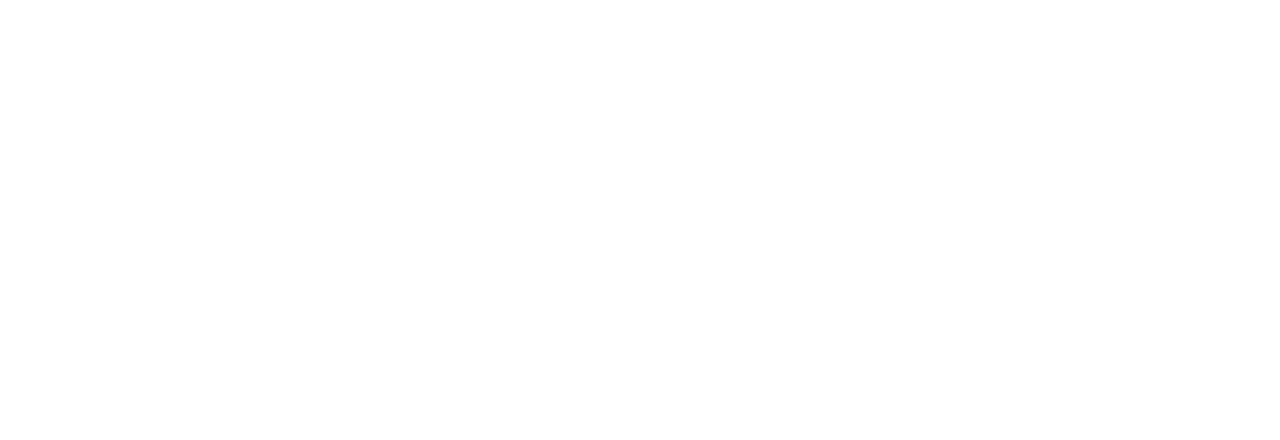
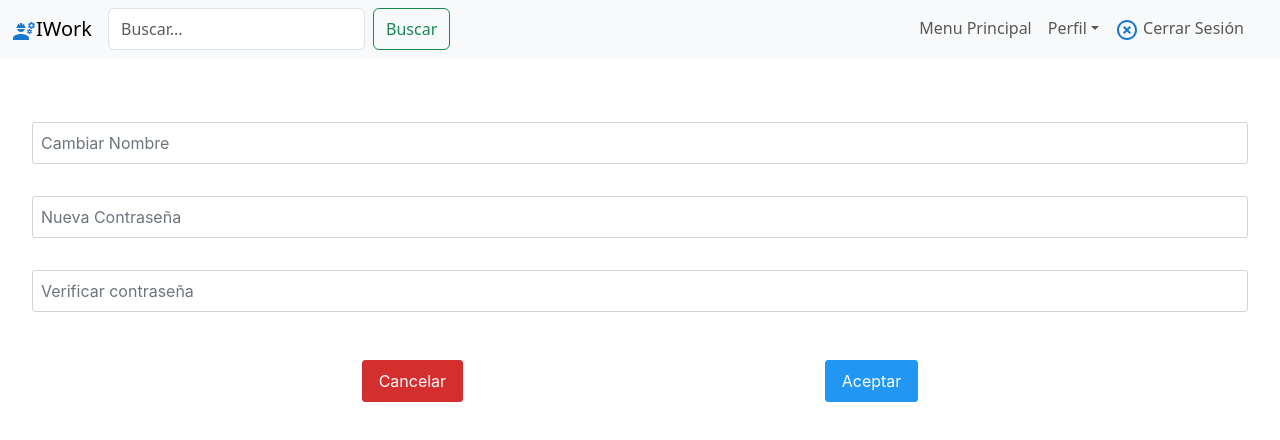
Before and after one commit to TomvShoo/IWork, a React (Create React App) app: page /EditarPerfilPro in a window 1280 px wide. Before the commit this address had no page. Shown: the top 440 px of the page. Built offline with nearby package versions, Linux system fonts and the light colour scheme.

Commit message:
Ajustes en vistas, creación carpeta cliente, separacion de componentes por cliente y profesional, vistas especificas para cada usuario

```diff
--- a/src/App.js
+++ b/src/App.js
@@ -2,10 +2,12 @@
 import { Routes, Route } from "react-router-dom";
 import { Login } from "./Pages/Login";
 import { Registro } from "./Pages/Registro";
-import { Menu } from "./Pages/Menu";
+import { MenuPro } from "./Pages/MenuPro";
+import { MenuCli } from "./Pages/PagesCli/MenuCli";
 import { Perfil } from "./Pages/PerfilProfesional";
-import { EditarPerfil } from "./Pages/EditarPerfil";
-import PerfilCliente from "./Pages/PerfilCliente";
+import { EditarPerfilPro } from "./Pages/EditarPerfilPro";
+import { EditarPerfilCli } from "./Pages/PagesCli/EditarPerfilCli";
+import PerfilCliente from "./Pages/PagesCli/PerfilCliente";
 // Estilos
 // import "./index.css";
 
@@ -16,10 +18,12 @@
         <Routes>
           <Route path="/" element={<Login />}></Route>
           <Route path="/Registro" element={<Registro />}></Route>
-          <Route path="/Menu" element={<Menu />}></Route>
+          <Route path="/MenuCli" element={<MenuCli />}></Route>
+          <Route path="/MenuPro" element={<MenuPro />}></Route>
           <Route path="/PerfilProfesional" element={<Perfil />}></Route>
           <Route path="/PerfilCliente" element={<PerfilCliente />}></Route>
-          <Route path="/EditarPerfil" element={<EditarPerfil />}></Route>
+          <Route path="/EditarPerfilPro" element={<EditarPerfilPro />}></Route>
+          <Route path="/EditarPerfilCli" element={<EditarPerfilCli />}></Route>
         </Routes>
       </header>
     </div>
--- /dev/null
+++ b/src/Pages/EditarPerfilPro.js
@@ -0,0 +1,65 @@
+import { Link } from "react-router-dom";
+import * as React from "react";
+import { InputText } from "primereact/inputtext";
+import { Button } from "primereact/button";
+import BarraMenuPro from "../components/BarraMenuPro";
+
+//theme
+import "primereact/resources/themes/lara-light-indigo/theme.css";
+//core
+import "primereact/resources/primereact.min.css";
+
+const Estilo = {
+  divContainer: {
+    display: "flex",
+    flexDirection: "column",
+    margin: "3rem 0rem",
+  },
+  inputs: {
+    display: "flex",
+    flexDirection: "column",
+  },
+  input: {
+    margin: "1rem 2rem",
+  },
+  cuentas: {
+    display: "flex",
+    flexDirection: "column",
+    marginTop: "1rem",
+  },
+  cuenta: {
+    margin: "1rem 0rem",
+  },
+  button: {
+    display: "flex",
+    alignItems: "center",
+    margin: "2rem 0rem",
+    justifyContent: "space-evenly",
+  },
+};
+
+export const EditarPerfilPro = () => {
+  return (
+    <div>
+      <BarraMenuPro/>
+      <div style={Estilo.divContainer}>
+        <div style={Estilo.inputs}>
+          <InputText placeholder="Cambiar Nombre" style={Estilo.input}></InputText>
+          <InputText placeholder="Nueva Contraseña" style={Estilo.input}></InputText>
+          <InputText
+            placeholder="Verificar contraseña"
+            style={Estilo.input}
+          ></InputText>
+        </div>
+        <div style={Estilo.button}>
+          <Link to="/PerfilProfesional">
+            <Button severity="danger">Cancelar</Button>
+          </Link>
+          <Link to="/PerfilProfesional">
+            <Button>Aceptar</Button>
+          </Link>
+        </div>
+      </div>
+    </div>
+  );
+};
--- a/src/Pages/Login.js
+++ b/src/Pages/Login.js
@@ -64,7 +64,7 @@
       </div>
 
       <div>
-        <Link to="/Menu">
+        <Link to="/MenuPro">
           <Button variant="contained" style={Estilo.button}>
             Iniciar Sesión
           </Button>
--- /dev/null
+++ b/src/Pages/MenuPro.js
@@ -0,0 +1,68 @@
+import { Outlet, Link } from "react-router-dom";
+import React, { useState } from "react";
+import { Button } from "primereact/button";
+import { Card } from "primereact/card";
+import { Avatar } from "primereact/avatar";
+import Calificacion from "../components/Rating";
+import Carrusel from "../components/Carrusel";
+import BarraMenuPro  from "../components/BarraMenuPro";
+
+
+const Estilos = {
+  divLinks: {
+    display: "flex",
+    flexDirection: "row",
+    justifyContent: "Space-evenly",
+    margin: "1rem",
+  },
+  div: {
+    margin: "rem 0rem",
+  },
+  imagen: {
+    width: "50%",
+    height: "50%",
+  },
+  rating: {
+    display: "flex",
+    flexDirection: "row",
+    justifyContent: "center",
+  },
+  carta: {
+    display: "flex",
+    justifyContent: "Space-around",
+    alingItems: "center",
+  },
+};
+
+export const MenuPro = () => {
+  return (
+    <div>
+      <BarraMenuPro />
+      <div style={Estilos.divLinks}>
+        <Link>
+          <Button>Cercanos a ti</Button>
+        </Link>
+        <Link>
+          <Button>Filtrar</Button>
+        </Link>
+      </div>
+      <Card>
+        <div style={Estilos.carta}>
+          <div>
+            <Avatar label="P" shape="circle" />
+          </div>
+          <div>
+            <h3>Nombre Apellido</h3>
+            <h4>Profesión</h4>
+          </div>
+          <div>
+            <Calificacion />
+          </div>
+        </div>
+        <div>
+          <Carrusel />
+        </div>
+      </Card>
+    </div>
+  );
+};
--- a/src/Pages/PerfilCliente.js
+++ b/src/Pages/PagesCli/PerfilCliente.js
@@ -1,10 +1,10 @@
 import React from "react";
 import { Card } from "primereact/card";
-import Calificacion from "../components/Rating";
+import Calificacion from "../../components/Rating";
 import { Avatar } from "primereact/avatar";
 import { Button } from "primereact/button";
 import { Link } from "react-router-dom";
-import BarraMenu from "../components/BarraMenu";
+import BarraMenuCli from "../../components/BarraMenuCli";
 
 const Estilo = {
   card: {
@@ -31,7 +31,7 @@
 const PerfilCliente = () => {
   return (
     <div>
-      <BarraMenu />
+      <BarraMenuCli />
       <Card style={Estilo.card}>
         <p>
           <Avatar style={Estilo.imagen} size="xlarge" />
@@ -40,7 +40,7 @@
           <Calificacion />
         </p>
         <h3>Nombre</h3>
-        <Link to="/EditarPerfil">
+        <Link to="/EditarPerfilCli">
           <Button variant="contained" style={Estilo.button}>
             Editar Perfil
           </Button>
--- a/src/Pages/PerfilProfesional.js
+++ b/src/Pages/PerfilProfesional.js
@@ -5,7 +5,7 @@
 import { Avatar } from "primereact/avatar";
 import { Button } from "primereact/button";
 import { Link } from "react-router-dom";
-import BarraMenu from "../components/BarraMenu";
+import BarraMenu from "../components/BarraMenuPro";
 
 const Estilo = {
   card: {
@@ -41,7 +41,7 @@
           <Calificacion />
         </p>
         <h3>Nombre</h3>
-        <Link to="/EditarPerfil">
+        <Link to="/EditarPerfilPro">
           <Button variant="contained" style={Estilo.button}>
             Editar Perfil
           </Button>
--- /dev/null
+++ b/src/components/BarraMenuCli.js
@@ -0,0 +1,68 @@
+import Button from "react-bootstrap/Button";
+import Container from "react-bootstrap/Container";
+import Form from "react-bootstrap/Form";
+import Nav from "react-bootstrap/Nav";
+import Navbar from "react-bootstrap/Navbar";
+import NavDropdown from "react-bootstrap/NavDropdown";
+import Offcanvas from "react-bootstrap/Offcanvas";
+import HighlightOffIcon from "@mui/icons-material/HighlightOff";
+import PersonIcon from "@mui/icons-material/Person";
+import EngineeringIcon from "@mui/icons-material/Engineering";
+import ModeEditIcon from "@mui/icons-material/ModeEdit";
+
+const BarraMenuCli = () => {
+  return (
+    <Navbar expand="lg" className="bg-body-tertiary mb-3">
+      <Container fluid>
+        <Navbar.Brand href="/MenuCli">
+          <EngineeringIcon color="primary" />
+          IWork
+        </Navbar.Brand>
+        <Navbar.Toggle aria-controls="offcanvasNavbar-expand-lg" />
+        <Navbar.Offcanvas
+          id="offcanvasNavbar-expand-lg"
+          aria-labelledby="offcanvasNavbarLabel-expand-lg"
+          placement="start"
+        >
+          <Offcanvas.Header closeButton>
+            <Offcanvas.Title id="offcanvasNavbarLabel-expand-lg">
+              IWork
+            </Offcanvas.Title>
+          </Offcanvas.Header>
+          <Offcanvas.Body>
+            <Form className="d-flex">
+              <Form.Control
+                type="Buscar"
+                placeholder="Buscar..."
+                className="me-2"
+                aria-label="Search"
+              />
+              <Button variant="outline-success">Buscar</Button>
+            </Form>
+            <Nav className="justify-content-end flex-grow-1 pe-3">
+              <Nav.Link href="/MenuCli">Menu Principal</Nav.Link>
+              <NavDropdown
+                title="Perfil"
+                id="offcanvasNavbarDropdown-expand-lg"
+              >
+                <NavDropdown.Item href="/PerfilCliente">
+                  <PersonIcon color="primary" /> Mi Perfil
+                </NavDropdown.Item>
+                <NavDropdown.Divider />
+                <NavDropdown.Item href="/EditarPerfilCli">
+                  <ModeEditIcon color="primary" />
+                  Editar Perfil
+                </NavDropdown.Item>
+              </NavDropdown>
+              <Nav.Link href="/">
+                <HighlightOffIcon color="primary" /> Cerrar Sesión
+              </Nav.Link>
+            </Nav>
+          </Offcanvas.Body>
+        </Navbar.Offcanvas>
+      </Container>
+    </Navbar>
+  );
+};
+
+export default BarraMenuCli;
--- a/src/components/BarraMenu.js
+++ b/src/components/BarraMenuPro.js
@@ -10,11 +10,11 @@
 import EngineeringIcon from "@mui/icons-material/Engineering";
 import ModeEditIcon from "@mui/icons-material/ModeEdit";
 
-const BarraMenu = () => {
+const BarraMenuPro = () => {
   return (
     <Navbar expand="lg" className="bg-body-tertiary mb-3">
       <Container fluid>
-        <Navbar.Brand href="/Menu">
+        <Navbar.Brand href="/MenuPro">
           <EngineeringIcon color="primary" />
           IWork
         </Navbar.Brand>
@@ -40,7 +40,7 @@
               <Button variant="outline-success">Buscar</Button>
             </Form>
             <Nav className="justify-content-end flex-grow-1 pe-3">
-              <Nav.Link href="/Menu">Menu Principal</Nav.Link>
+              <Nav.Link href="/MenuPro">Menu Principal</Nav.Link>
               <NavDropdown
                 title="Perfil"
                 id="offcanvasNavbarDropdown-expand-lg"
@@ -49,7 +49,7 @@
                   <PersonIcon color="primary" /> Mi Perfil
                 </NavDropdown.Item>
                 <NavDropdown.Divider />
-                <NavDropdown.Item href="/EditarPerfil">
+                <NavDropdown.Item href="/EditarPerfilPro">
                   <ModeEditIcon color="primary" />
                   Editar Perfil
                 </NavDropdown.Item>
@@ -65,4 +65,4 @@
   );
 };
 
-export default BarraMenu;
+export default BarraMenuPro;
```
Also changed, not shown: src/Pages/PagesCli/EditarPerfilCli.js (renamed from src/Pages/EditarPerfil.js, +5 -5 lines), src/Pages/PagesCli/MenuCli.js (renamed from src/Pages/Menu.js, +6 -9 lines).
